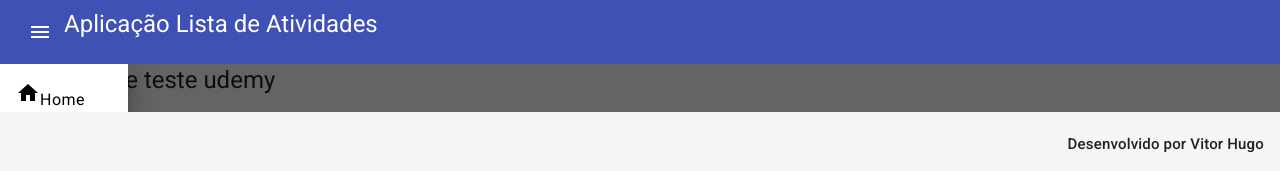
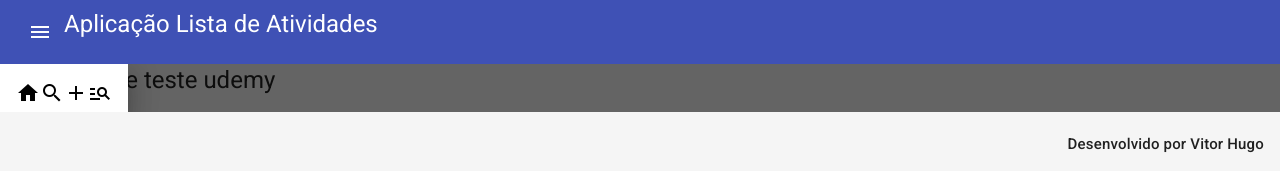
Before and after one commit to VitorHugo090/Listaatividadeapp, an Angular app: page / in a window 1280 px wide. Both pictures are taken after a click on the button "menu". Shown: the top 171 px of the page. Built offline with nearby package versions, Linux system fonts and the light colour scheme.

Commit message:
Alterando css do menu

```diff
--- a/src/app/app.component.css
+++ b/src/app/app.component.css
@@ -14,3 +14,6 @@ a{
 a:hover{
     font-size: 18px;
 }
+mat-list-item{
+    height: 200px;
+}
--- a/src/app/app.component.html
+++ b/src/app/app.component.html
@@ -8,7 +8,10 @@
 
       <mat-list>
       <mat-list-item (click)="sidenav.toggle()">
-        <a href="/"><mat-icon>home</mat-icon>Home</a>
+        <a href="/"><mat-icon>home</mat-icon></a>
+        <a href="/"><mat-icon>search</mat-icon></a>
+        <a href="/"><mat-icon>add</mat-icon></a>
+        <a href="/"><mat-icon>manage_search</mat-icon></a>
        </mat-list-item>
       </mat-list>
 
```
